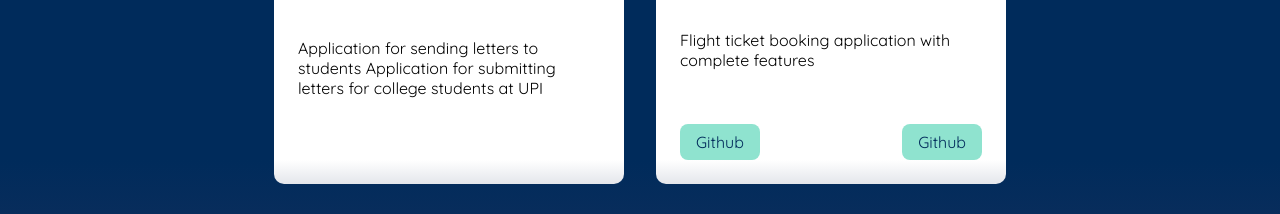
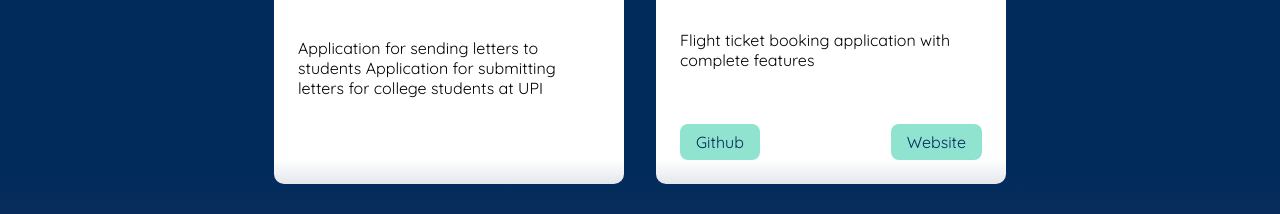
Before and after one commit to falonez/myprofile, a React (Create React App) app: page / in a window 1280 px wide. Shown: the part 1960-2174 px from the top of the page. Built offline with nearby package versions, Linux system fonts and the light colour scheme.

Commit message:
Update Content

```diff
--- a/src/components/Projects/index.js
+++ b/src/components/Projects/index.js
@@ -45,7 +45,7 @@ const Projects = () => {
                     ) : null}
                     {item.website !== "" ? (
                       <a href={item.website} target="blank">
-                        Github
+                        Website
                       </a>
                     ) : null}
                   </div>
```
